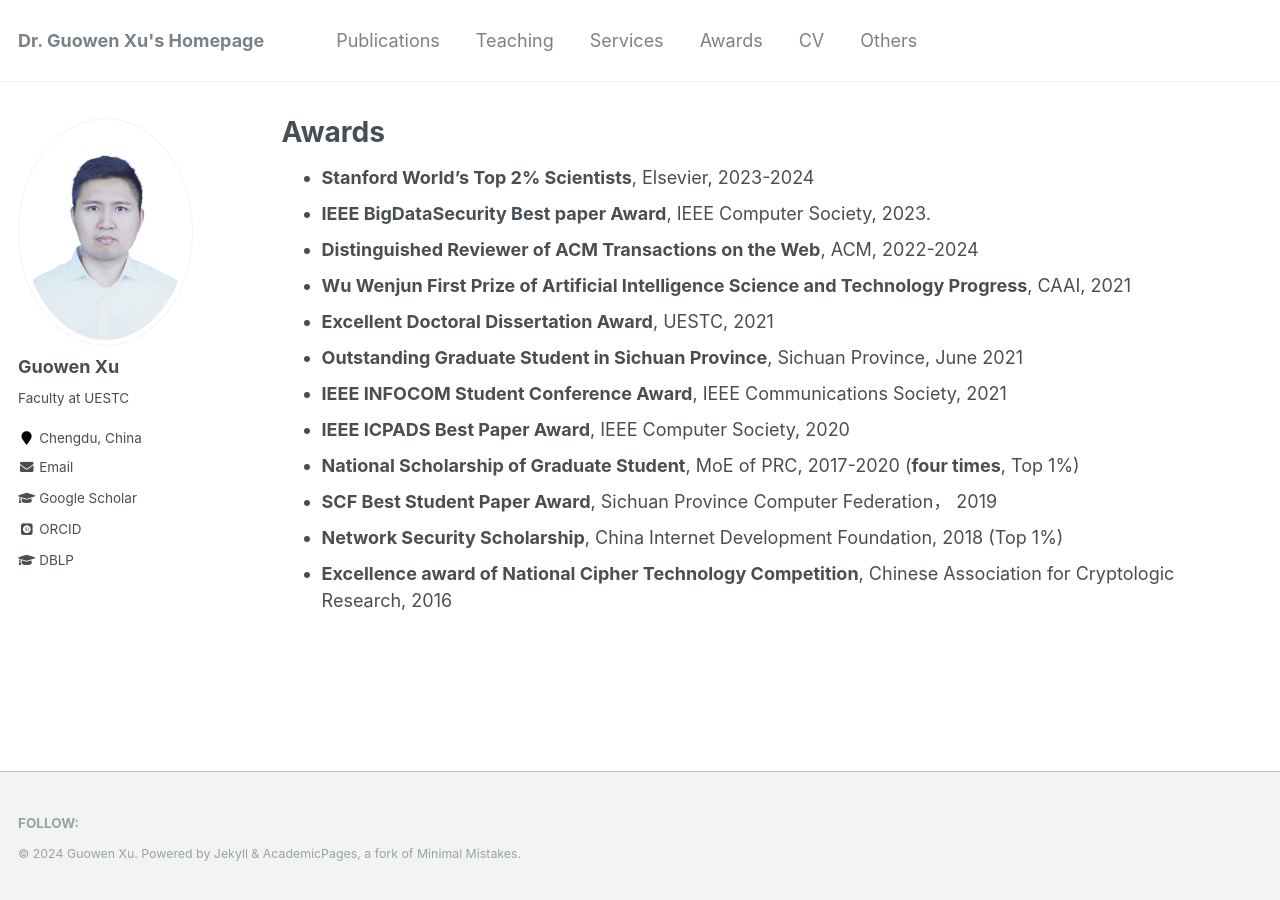
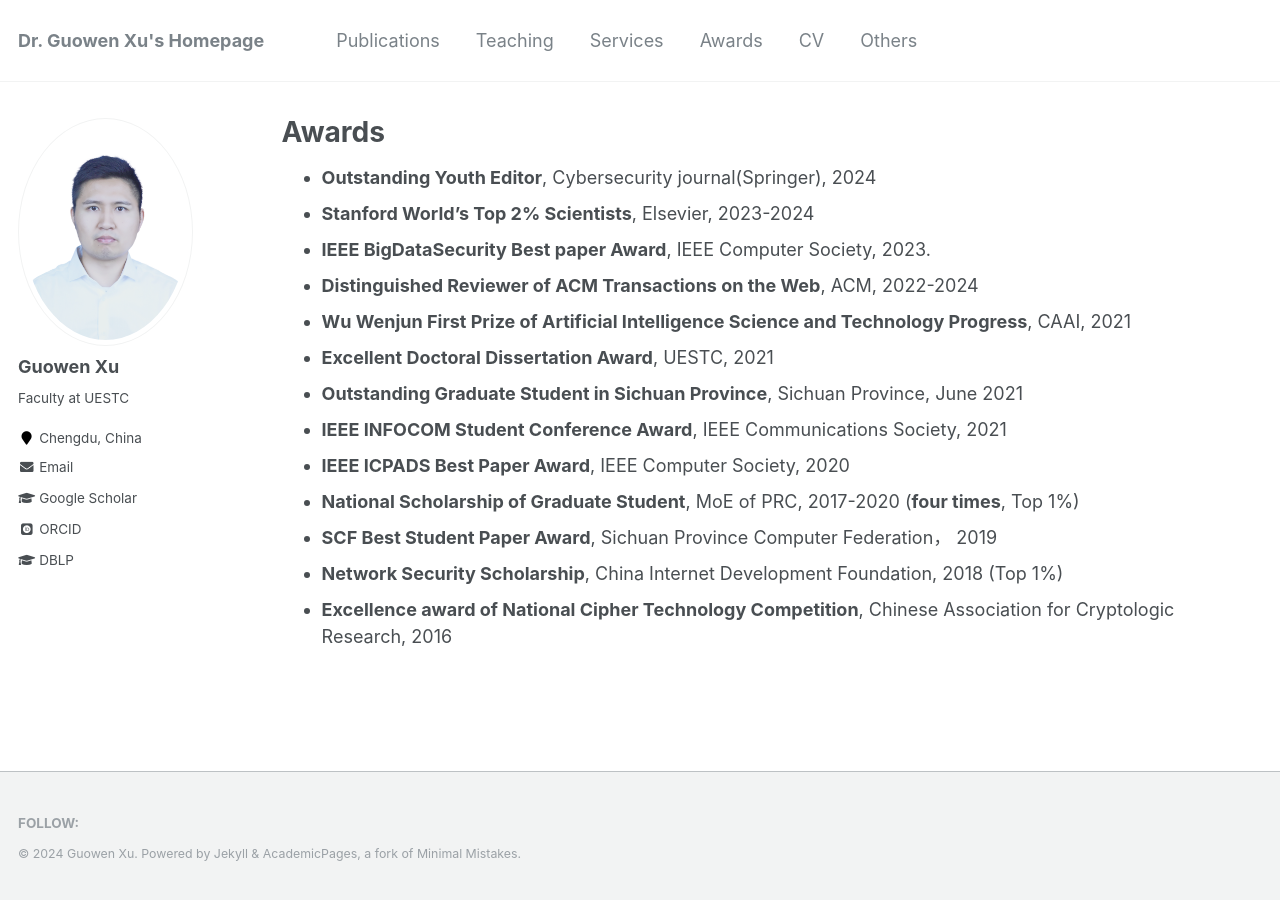
Before and after one commit to Guowen-xu/guowen-xu.github.io, a Jekyll site: the page built from _pages/awards.md, in a window 1280 px wide. Built offline with Jekyll 4.4.1, drawn with Linux system fonts in a browser that asks for light colours; some web fonts are replaced.

Commit message:
Update awards.md

```diff
--- a/_pages/awards.md
+++ b/_pages/awards.md
@@ -5,6 +5,7 @@ permalink: /awards/
 author_profile: true
 ---
 
+* **Outstanding Youth Editor**, Cybersecurity journal(Springer), 2024
 * **Stanford World's Top 2% Scientists**, Elsevier, 2023-2024
 * **IEEE BigDataSecurity Best paper Award**, IEEE Computer Society, 2023.
 * **Distinguished Reviewer of ACM Transactions on the Web**, ACM, 2022-2024
```
